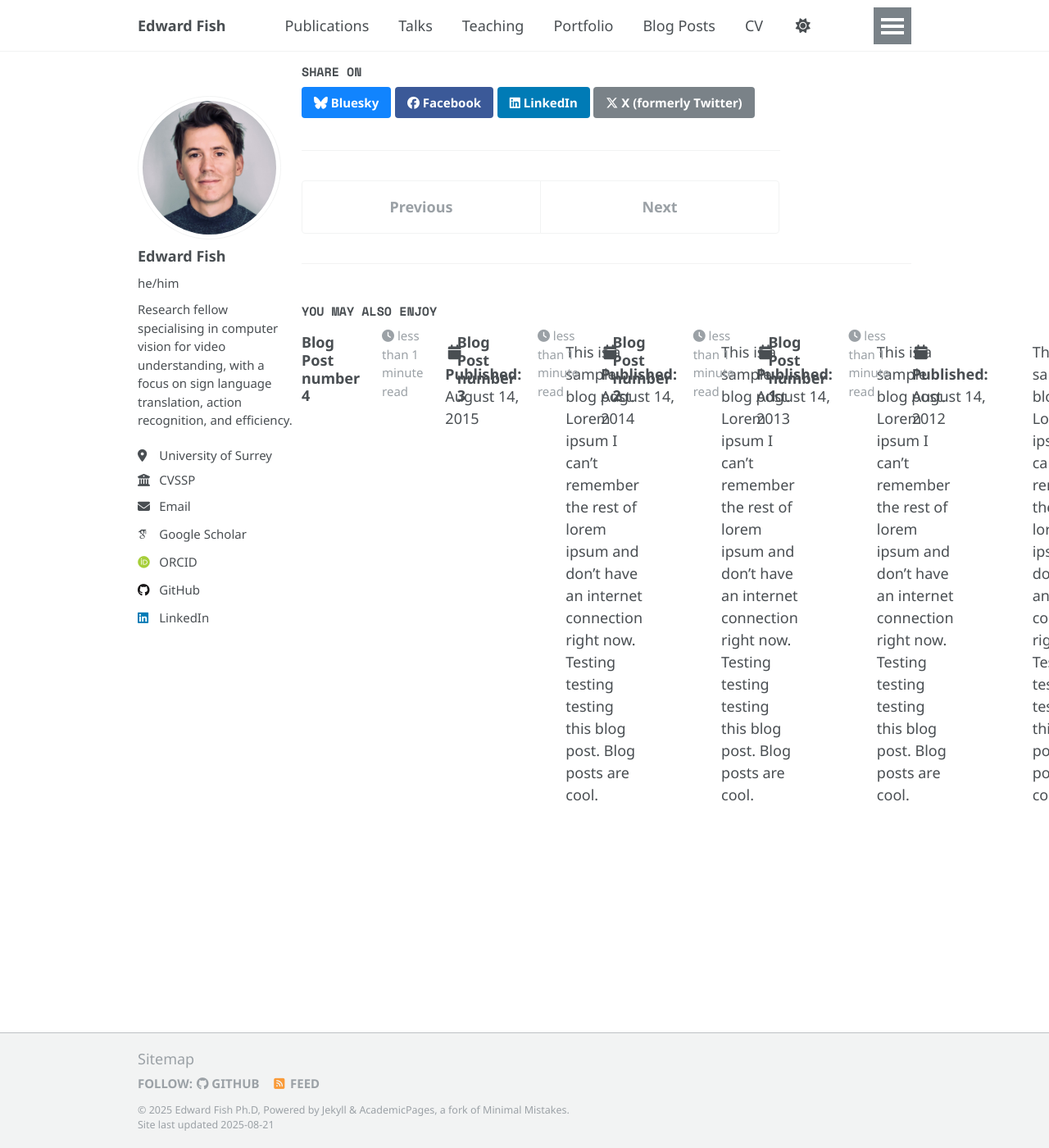
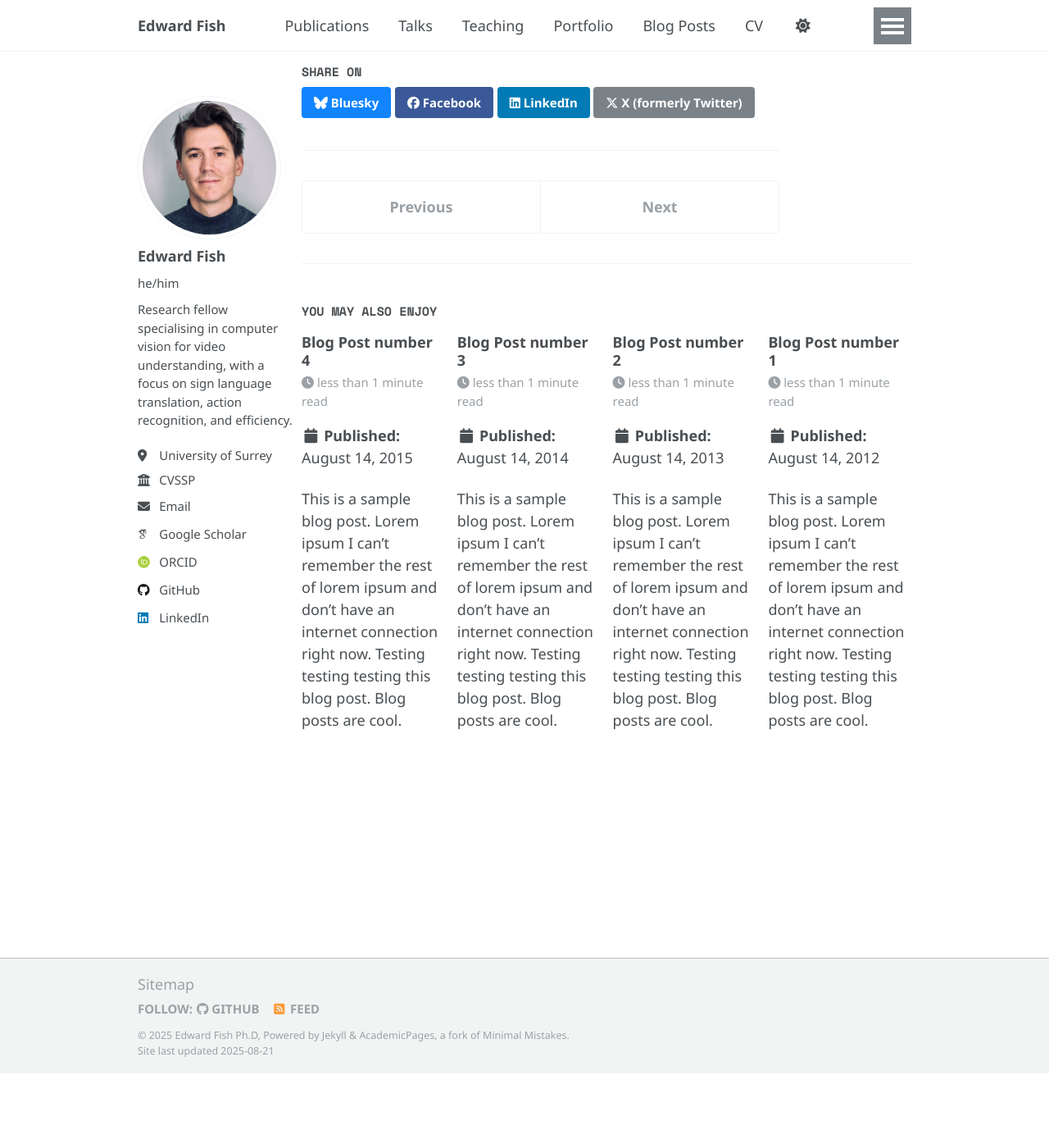
Before and after one commit to ed-fish/ed-fish.github.io, a Jekyll site: the page built from _posts/2199-01-01-future-post.md, in a window 1280 px wide and 1400 px high, scrolled down 364 px. Shown: the whole window at 82% size. Built offline with Jekyll 4.4.1, drawn with Linux system fonts in a browser that asks for light colours; some web fonts are replaced; after the commit the page ends 1673 px from its top, so only the background shows below that.

Commit message:
Update main.scss

```diff
--- a/assets/css/main.scss
+++ b/assets/css/main.scss
@@ -54,13 +54,6 @@ $base-font-weight: 150;
 
 /* --- Custom Styles for Publication List & Page Layout --- */
 
-/* 1. Add padding to the main content area ONLY on smaller screens to prevent it from touching the edges */
-@media (max-width: 57.8125em) {
-  .page__content {
-    padding-left: 1em;
-    padding-right: 1em;
-  }
-}
 
 /* 2. Style the publication list on the homepage */
 .list__item {
@@ -69,16 +62,3 @@ $base-font-weight: 150;
   padding-bottom: 1.5em;           /* Space below the line */
   margin-bottom: 1.5em;            /* Space before the next item's line */
 }
-
-/* On the homepage, ensure image and text are always side-by-side */
-.archive__item {
-  display: flex;           /* Use flexbox for layout */
-  align-items: flex-start; /* Align items to the top */
-  gap: 1.5em;              /* Adds space between the image and the text */
-}
-
-.archive__item-thumb {
-  /* Makes the image thumbnail smaller and prevents it from shrinking */
-  flex-shrink: 0;
-  max-width: 80px; /* You can adjust this value */
-}
```
